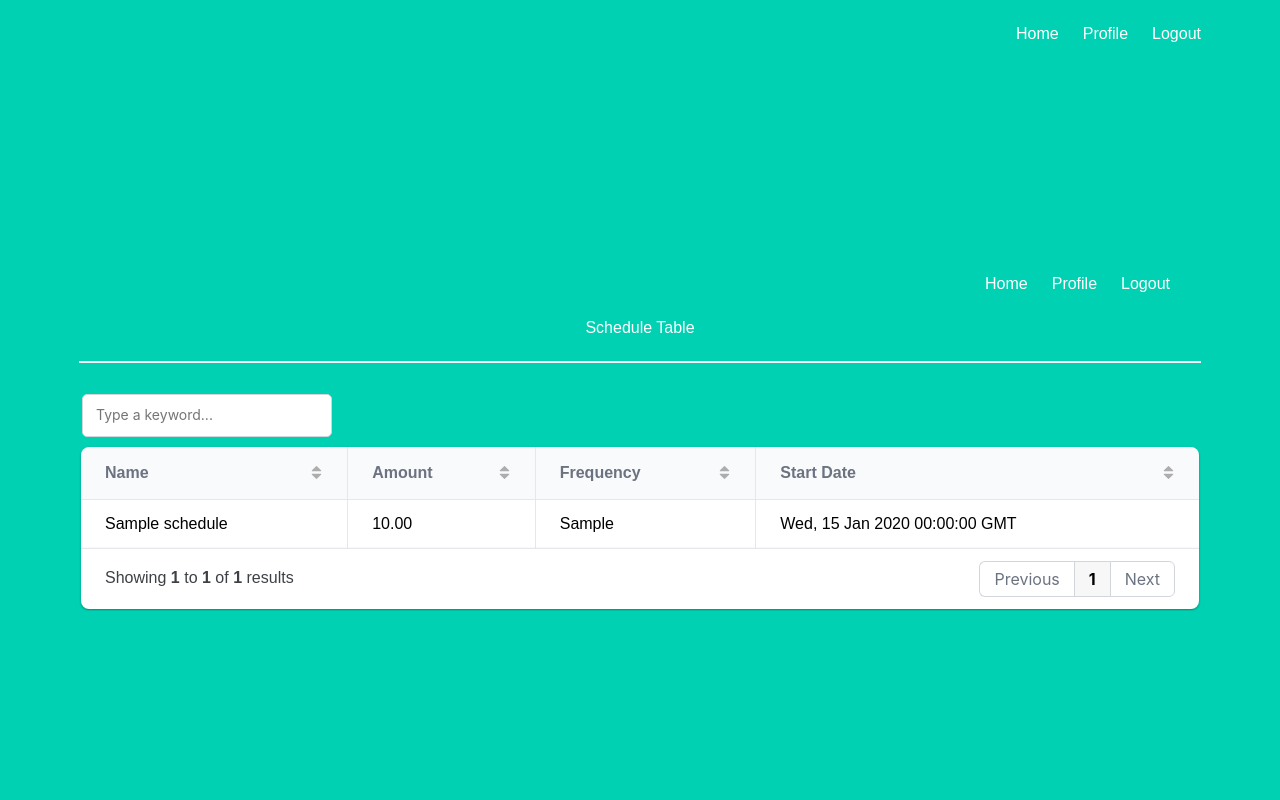
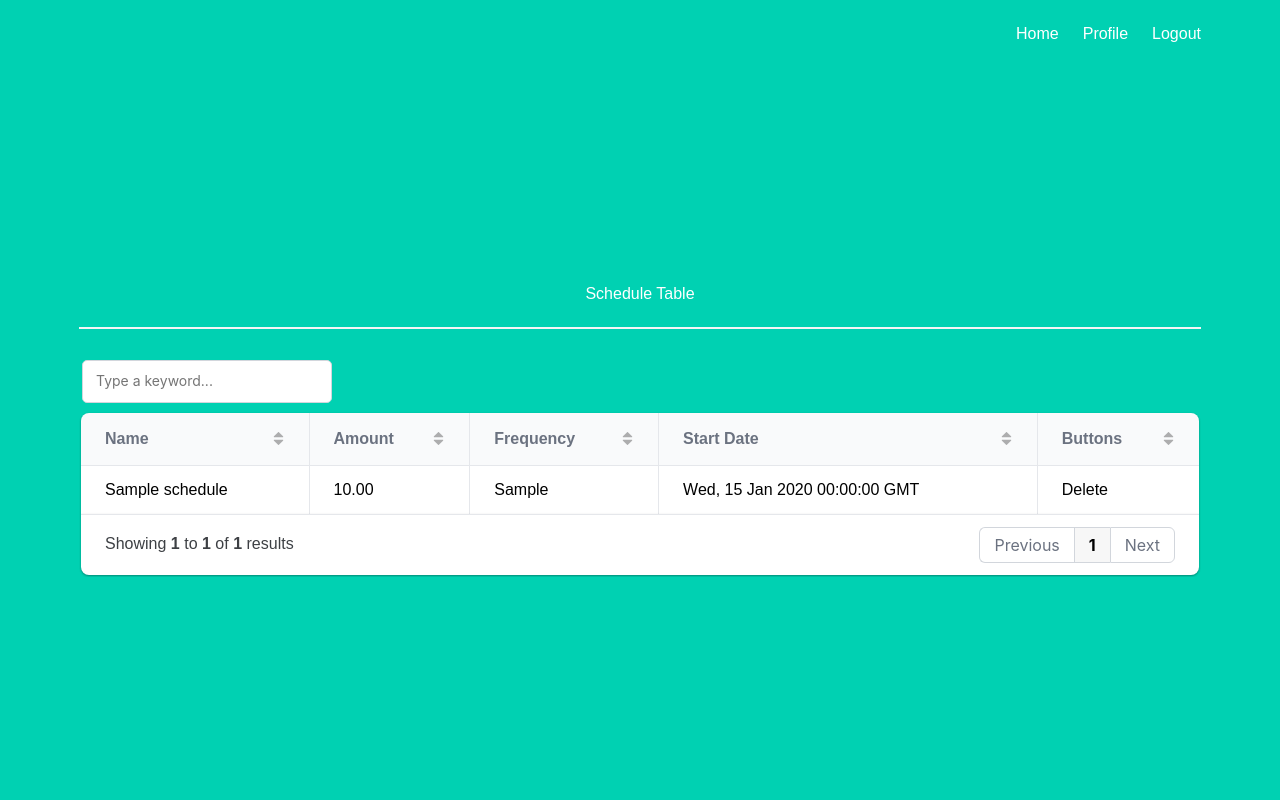
Before and after one commit to whahn1983/pycashflow, a Flask app: page /schedule in a window 1280 px wide. Run offline with Flask 3, Linux system fonts and the light colour scheme; a user stored in the database is signed in; tables that the repository leaves empty hold one stand-in row (values such as "Sample post"); some libraries are stand-ins or nearby versions.

Commit message:
schedule delete and report update

```diff
--- a/project/main.py
+++ b/project/main.py
@@ -1,15 +1,19 @@
 from flask import Flask, render_template, request, abort, redirect, url_for, config, send_from_directory
 from flask_login import login_required, current_user
 from flask import Blueprint, render_template
-from .models import Schedule, Balance, Total
+from .models import Schedule, Balance, Total, Running
 from . import db
-from datetime import datetime
+from datetime import datetime, date
 import pandas as pd
 import json
 import plotly
 import plotly.express as px
 import os
 from sqlalchemy import desc, and_, select
+from dateutil.relativedelta import relativedelta
+from natsort import index_natsorted
+import numpy as np
+
 
 main = Blueprint('main', __name__)
 
@@ -18,6 +22,50 @@ main = Blueprint('main', __name__)
 @login_required
 def index():
     balance = Balance.query.order_by(desc(Balance.date)).first()
+
+    db.session.query(Total).delete()
+    db.session.query(Running).delete()
+    db.session.commit()
+    engine = db.create_engine('sqlite:///instance/db.sqlite').connect()
+
+    df = pd.read_sql('SELECT * FROM schedule;', engine)
+
+    for i in range(len(df.index)):
+        format = '%Y-%m-%d'
+        startdate = df['startdate'][i]
+        frequency = df['frequency'][i]
+        amount = df['amount'][i]
+        if frequency == 'Monthly':
+            for k in range(12):
+                futuredate = datetime.strptime(startdate, format).date() + relativedelta(months=k)
+                total = Total(amount=amount, date=futuredate)
+                db.session.add(total)
+        elif frequency == 'Weekly':
+            for k in range(52):
+                futuredate = datetime.strptime(startdate, format).date() + relativedelta(weeks=k)
+                total = Total(amount=amount, date=futuredate)
+                db.session.add(total)
+        elif frequency == 'Yearly':
+            for k in range(2):
+                futuredate = datetime.strptime(startdate, format).date() + relativedelta(years=k)
+                total = Total(amount=amount, date=futuredate)
+                db.session.add(total)
+    db.session.commit()
+
+    df = pd.read_sql('SELECT * FROM total;', engine)
+    df = df.sort_values(by="date", key=lambda x: np.argsort(index_natsorted(df["date"])))
+
+    runbalance = float(balance.amount)
+    for i in df.iterrows():
+        print(i[1].date)
+        format = '%Y-%m-%d'
+        rundate = i[1].date
+        amount = i[1].amount
+        runbalance += amount
+        running = Running(amount=runbalance, date=datetime.strptime(rundate, format).date())
+        db.session.add(running)
+    db.session.commit()
+
     return render_template('index.html', title='Index', balance=balance.amount)
 
 
@@ -81,6 +129,7 @@ def profile():
 @login_required
 def schedule():
     schedule = Schedule.query
+    print(schedule)
     return render_template('schedule_table.html', title='Schedule Table',
                            schedule=schedule)
 
@@ -106,10 +155,12 @@ def create():
     return render_template('create.html')
 
 
-@main.route('/delete')
+@main.route('/delete/<mid>')
 @login_required
 def schedule_delete(mid):
-    schedule = Schedule.query.filter_by(id=mid).first()
+    print(mid)
+    schedule = Schedule.query.filter_by(name=mid).first()
+
     if schedule:
         db.session.delete(schedule)
         db.session.commit()
@@ -124,9 +175,9 @@ def report():
 def report_gen():
     engine = db.create_engine('sqlite:///instance/db.sqlite').connect()
 
-    df = pd.read_sql('SELECT * FROM schedule;', engine)
-
-    fig = px.line(df, x="startdate", y="amount")
+    df = pd.read_sql('SELECT * FROM running;', engine)
+    df = df.sort_values(by='date', ascending=True)
+    fig = px.line(df, x="date", y="amount")
 
     graphJSON = json.dumps(fig, cls=plotly.utils.PlotlyJSONEncoder)
 
@@ -145,9 +196,12 @@ def balance():
     format = '%Y-%m-%d'
     if request.method == 'POST':
         amount = request.form['amount']
-        date = request.form['date']
+        dateentry = request.form['date']
+        datetest = datetime.strptime(dateentry, format).date()
+        if datetest > date.today():
+            return redirect(url_for('main.balance'))
         balance = Balance(amount=amount,
-                          date=datetime.strptime(date, format).date())
+                          date=datetime.strptime(dateentry, format).date())
         db.session.add(balance)
         db.session.commit()
 
--- a/project/models.py
+++ b/project/models.py
@@ -11,7 +11,7 @@ class User(UserMixin, db.Model):
 
 class Schedule(db.Model):
     id = db.Column(db.Integer, primary_key=True)
-    name = db.Column(db.String(100))
+    name = db.Column(db.String(100), unique=True)
     amount = db.Column(db.Numeric(10, 2))
     frequency = db.Column(db.String(100))
     startdate = db.Column(db.Date)
@@ -35,3 +35,9 @@ class Total(db.Model):
     id = db.Column(db.Integer, primary_key=True)
     amount = db.Column(db.Numeric(10, 2))
     date = db.Column(db.Date)
+
+
+class Running(db.Model):
+    id = db.Column(db.Integer, primary_key=True)
+    amount = db.Column(db.Numeric(10, 2))
+    date = db.Column(db.Date)
--- a/project/requirements.txt
+++ b/project/requirements.txt
@@ -2,3 +2,6 @@ Flask>=2.2.2
 flask-sqlalchemy>=3.0.2
 plotly>=5.14.1
 pandas>=2.0.1
+numpy>=1.24.3
+python-dateutil>=2.8.2
+natsort>=8.3.1
--- a/project/templates/create.html
+++ b/project/templates/create.html
@@ -12,7 +12,7 @@
 
         <p>
             <label for="amount">Amount</label>
-            <input type="number" min="0.01" step="0.01" name="amount"
+            <input type="number" step="0.01" name="amount"
                    placeholder="Amount">
             </input>
         </p>
--- a/project/templates/schedule_table.html
+++ b/project/templates/schedule_table.html
@@ -12,42 +12,9 @@
     <title>Schedule Table</title>
   </head>
   <body>
-    <div class="hero-head">
-            <nav class="navbar">
-                <div class="container">
-                    <div id="navbarMenuHeroA" class="navbar-menu">
-                        <div class="navbar-end">
-                            <a href="{{ url_for('main.index') }}" class="navbar-item">
-                                Home
-                            </a>
-                            {% if current_user.is_authenticated %}
-                            <a href="{{ url_for('main.profile') }}" class="navbar-item">
-                                Profile
-                            </a>
-                            {% endif %}
-                            {% if not current_user.is_authenticated %}
-                            <a href="{{ url_for('auth.login') }}" class="navbar-item">
-                                Login
-                            </a>
-                            <a href="{{ url_for('auth.signup') }}" class="navbar-item">
-                                Sign Up
-                            </a>
-                            {% endif %}
-                            {% if current_user.is_authenticated %}
-                            <a href="{{ url_for('auth.logout') }}" class="navbar-item">
-                                Logout
-                            </a>
-                            {% endif %}
-                        </div>
-                    </div>
-                </div>
-            </nav>
-        </div>
-    <div>
       <h1>Schedule Table</h1>
       <hr>
       <div id="table"></div>
-    </div>
     <script src="https://unpkg.com/gridjs/dist/gridjs.umd.js"></script>
     <script>
       const tableDiv = document.getElementById('table');
@@ -67,11 +34,16 @@
 
       new gridjs.Grid({
         columns: [
-          { id: 'id', 'hidden': true },
+          { id: 'id', hidden : true},
           { id: 'name', name: 'Name' },
           { id: 'amount', name: 'Amount' },
           { id: 'frequency', name: 'Frequency' },
           { id: 'startdate', name: 'Start Date' },
+          {
+            name: 'Buttons',
+            formatter: (_, row) =>
+                    gridjs.html(`<a href="/delete/${row.cells[1].data} ">Delete</a>`)
+          }
         ],
         server: {
           url: '/api/data',
```
